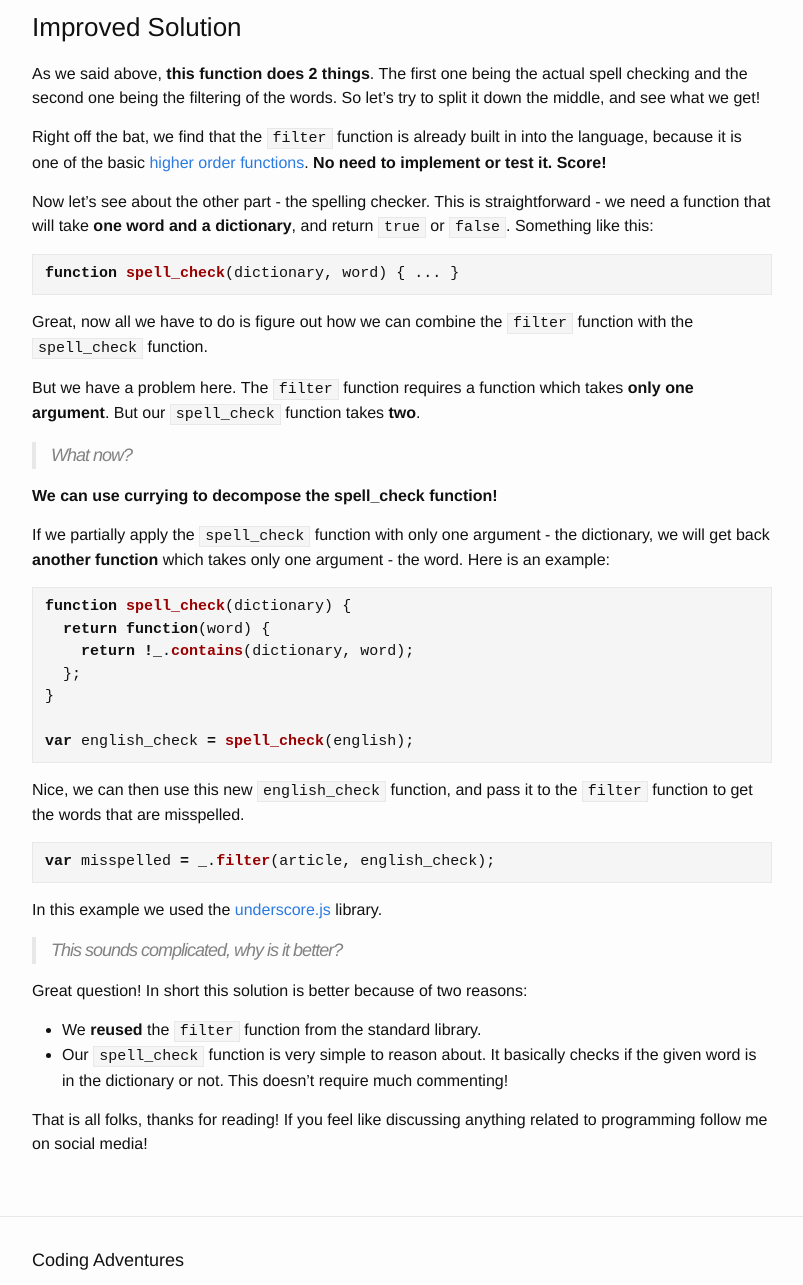
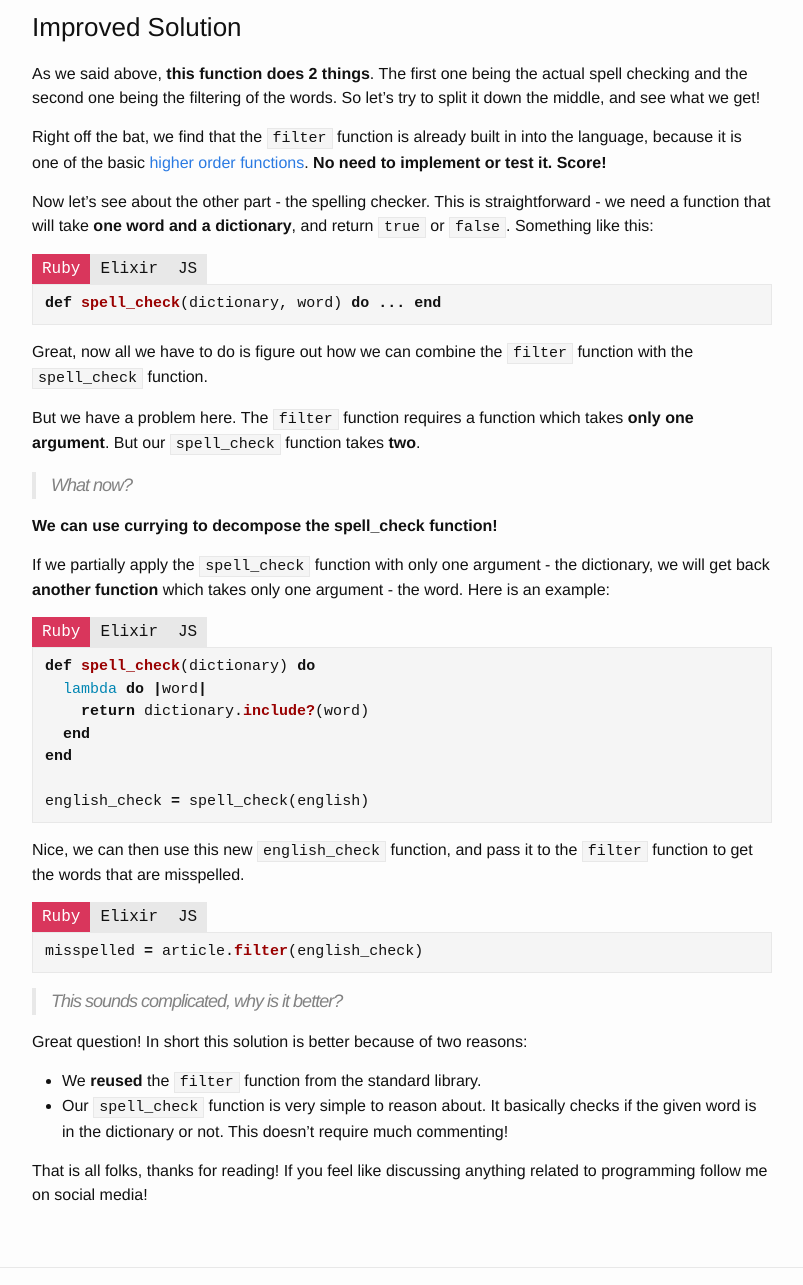
Before and after one commit to Markonis/markonis.github.io, a Jekyll site: the page built from _posts/2016-05-10-currying.markdown, in a window 1280 px wide and 1400 px high, scrolled down 1584 px, cut to the strip 0-1285 px from the top of the window. Shown: the whole strip, without its empty margins (238-1041 px from the left). Built offline with Jekyll 4.4.1, drawn with Linux system fonts in a browser that asks for light colours; nearby versions of some CDN libraries.

Commit message:
Add code samples in all languages to Currying - Spice Things Up

```diff
--- a/_posts/2016-05-10-currying.markdown
+++ b/_posts/2016-05-10-currying.markdown
@@ -60,9 +60,16 @@ Right off the bat, we find that the `filter` function is already built in into t
 
 Now let's see about the other part - the spelling checker. This is straightforward - we need a function that will take **one word and a dictionary**, and return `true` or `false`. Something like this:
 
-{% highlight  javascript %}
+{% capture  javascript %}
 function spell_check(dictionary, word) { ... }
-{% endhighlight %}
+{% endcapture %}
+{% capture  ruby %}
+def spell_check(dictionary, word) do ... end
+{% endcapture %}
+{% capture  elixir %}
+def spell_check(dictionary, word) do ... end
+{% endcapture %}
+{% include code.html %}
 
 Great, now all we have to do is figure out how we can combine the `filter` function with the `spell_check` function.
 
@@ -74,7 +81,8 @@ But we have a problem here. The `filter` function requires a function which take
 
 If we partially apply the `spell_check` function with only one argument - the dictionary, we will get back **another function** which takes only one argument - the word. Here is an example:
 
-{% highlight javascript %}
+{% capture javascript %}
+// In this example we used the underscore.js library.
 function spell_check(dictionary) {
   return function(word) {
     return !_.contains(dictionary, word);
@@ -82,15 +90,39 @@ function spell_check(dictionary) {
 }
 
 var english_check = spell_check(english);
-{% endhighlight %}
+{% endcapture %}
+{% capture ruby %}
+def spell_check(dictionary) do
+  lambda do |word|
+    return dictionary.include?(word)
+  end
+end
+
+english_check = spell_check(english)
+{% endcapture %}
+{% capture elixir %}
+def spell_check(dictionary) do
+  fn (word) ->
+    !(dictionary |> Enum.any?(fn(item) -> item == word end))
+  end
+end
+
+english_check = spell_check(english)
+{% endcapture %}
+{% include code.html %}
 
 Nice, we can then use this new `english_check` function, and pass it to the `filter` function to get the words that are misspelled.
 
-{% highlight javascript %}
+{% capture javascript %}
 var misspelled = _.filter(article, english_check);
-{% endhighlight %}
-
-In this example we used the [underscore.js](http://underscorejs.org/#filter){:target="_blank"} library.
+{% endcapture %}
+{% capture ruby %}
+misspelled = article.filter(english_check)
+{% endcapture %}
+{% capture elixir %}
+misspelled = article |> Enum.filter(english_check)
+{% endcapture %}
+{% include code.html %}
 
 > This sounds complicated, why is it better?
 
```
